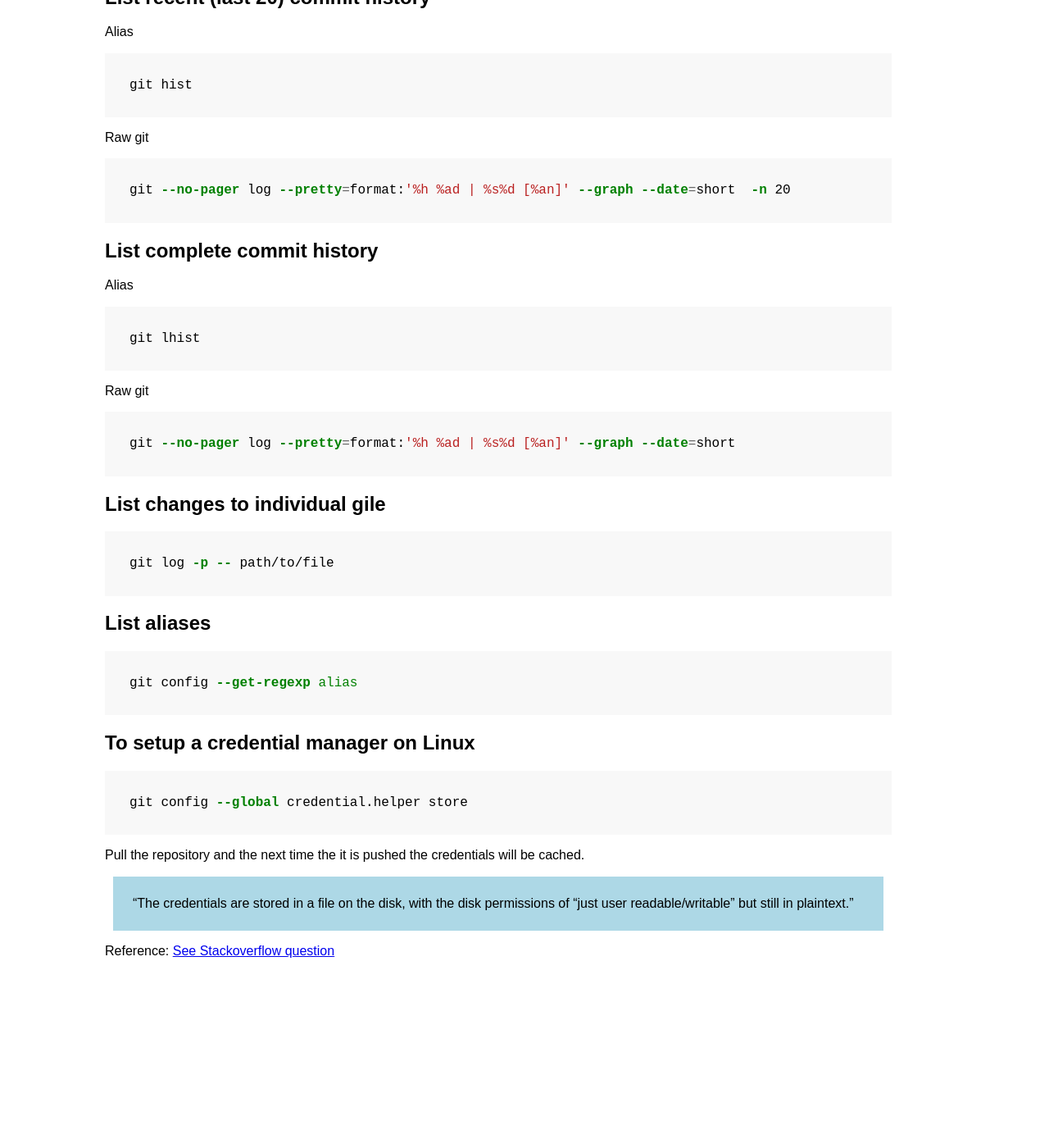
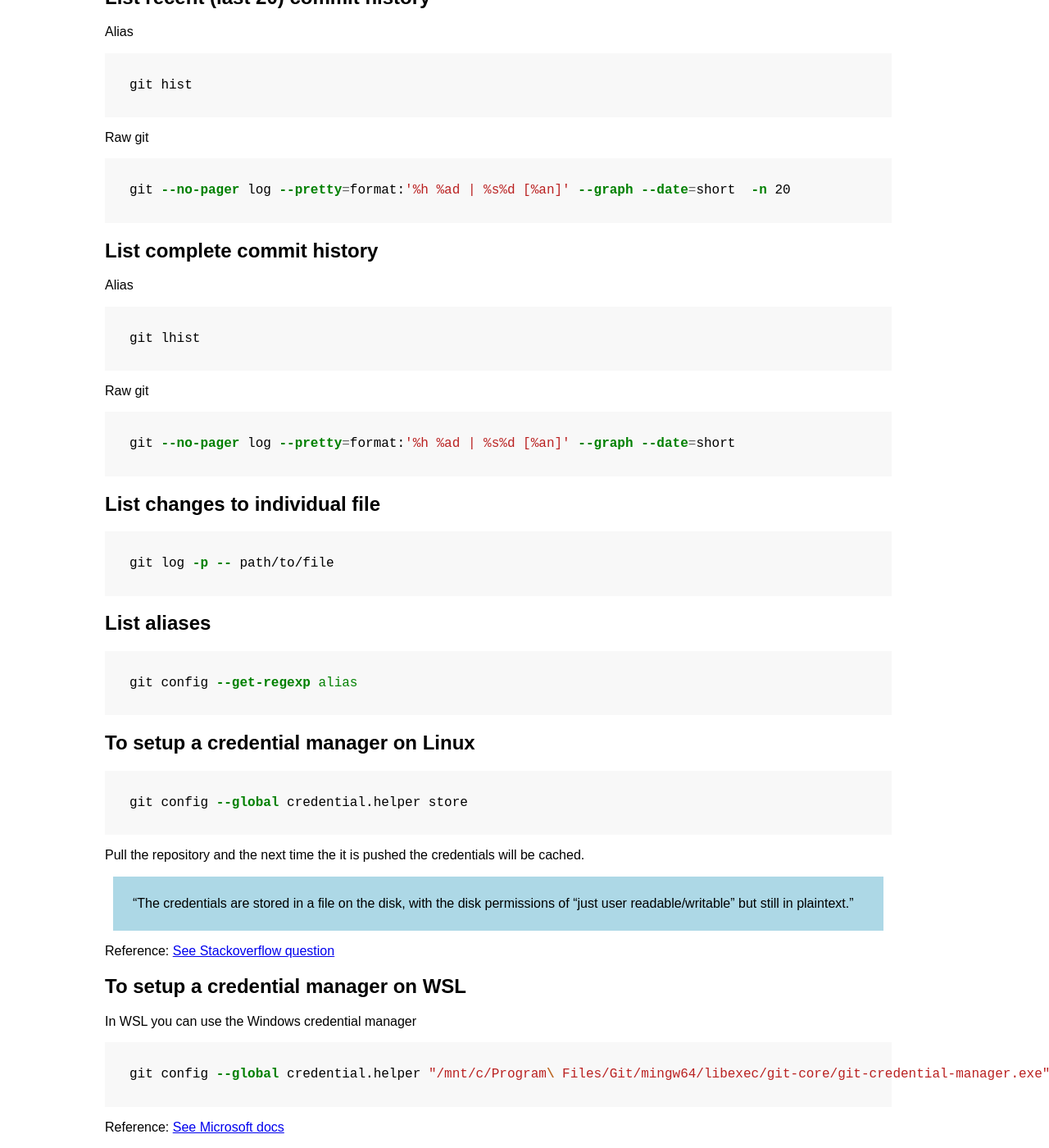
Before and after one commit to timhatton/codersnotebook, a Jekyll site: the page built from _notes/GitTips.md, in a window 1280 px wide and 1400 px high, scrolled down 1471 px. Shown: the whole window at 82% size. Built offline with Jekyll 4.4.1, drawn with Linux system fonts in a browser that asks for light colours; before the commit the page ends 2656 px from its top, so only the background shows below that.

Commit message:
Added WSL Git info

````diff
--- a/_notes/GitTips.md
+++ b/_notes/GitTips.md
@@ -64,7 +64,7 @@ Raw git
 ```shell
 git --no-pager log --pretty=format:'%h %ad | %s%d [%an]' --graph --date=short
 ```
-## List changes to individual gile
+## List changes to individual file
 ```shell
 git log -p -- path/to/file
 ```
@@ -83,3 +83,12 @@ Pull the repository and the next time the it is pushed the credentials will be c
 > "The credentials are stored in a file on the disk, with the disk permissions of "just user readable/writable" but still in plaintext."
 
 Reference: [See Stackoverflow question](https://stackoverflow.com/questions/35942754/how-to-save-username-and-password-in-git-gitextension)
+
+## To setup a credential manager on WSL
+In WSL you can use the Windows credential manager
+
+```shell
+git config --global credential.helper "/mnt/c/Program\ Files/Git/mingw64/libexec/git-core/git-credential-manager.exe"
+```
+
+Reference: [See Microsoft docs](https://docs.microsoft.com/en-us/windows/wsl/tutorials/wsl-git)
````
Also changed, not shown: Gemfile.lock.
